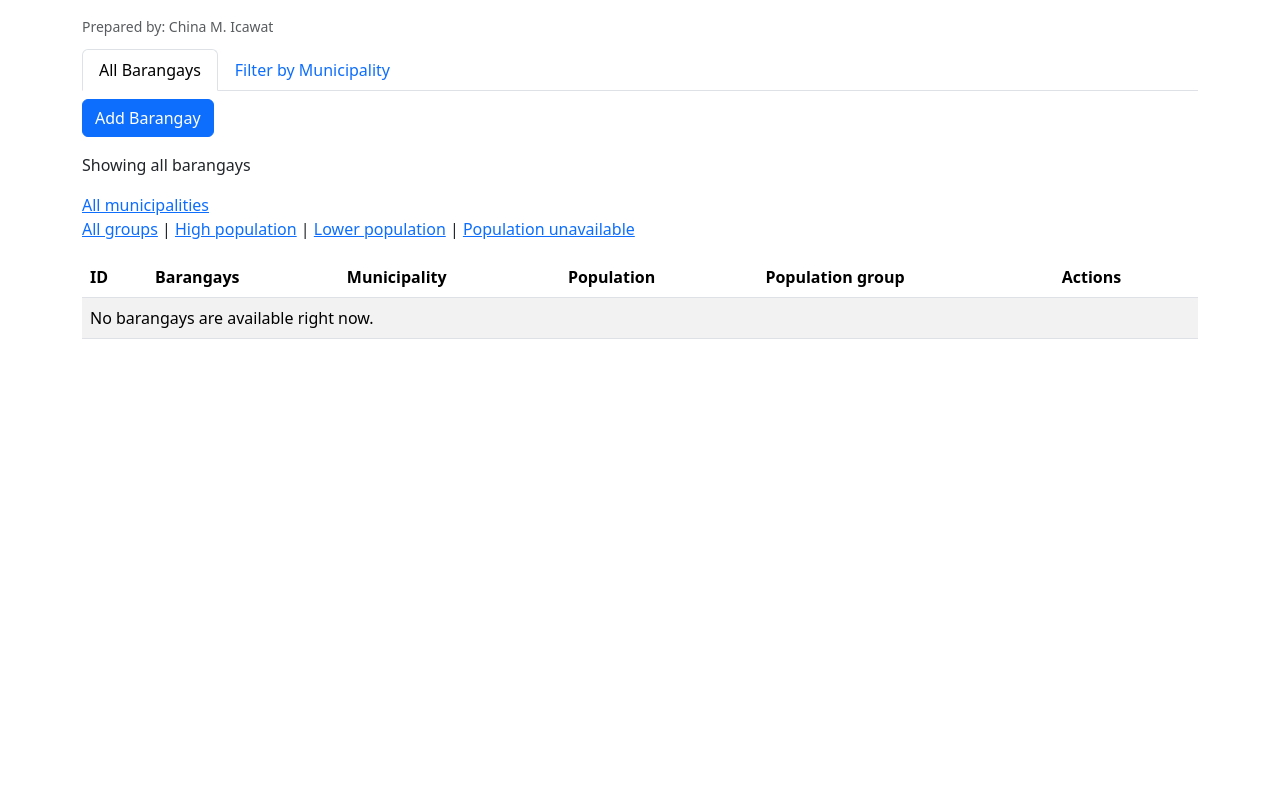
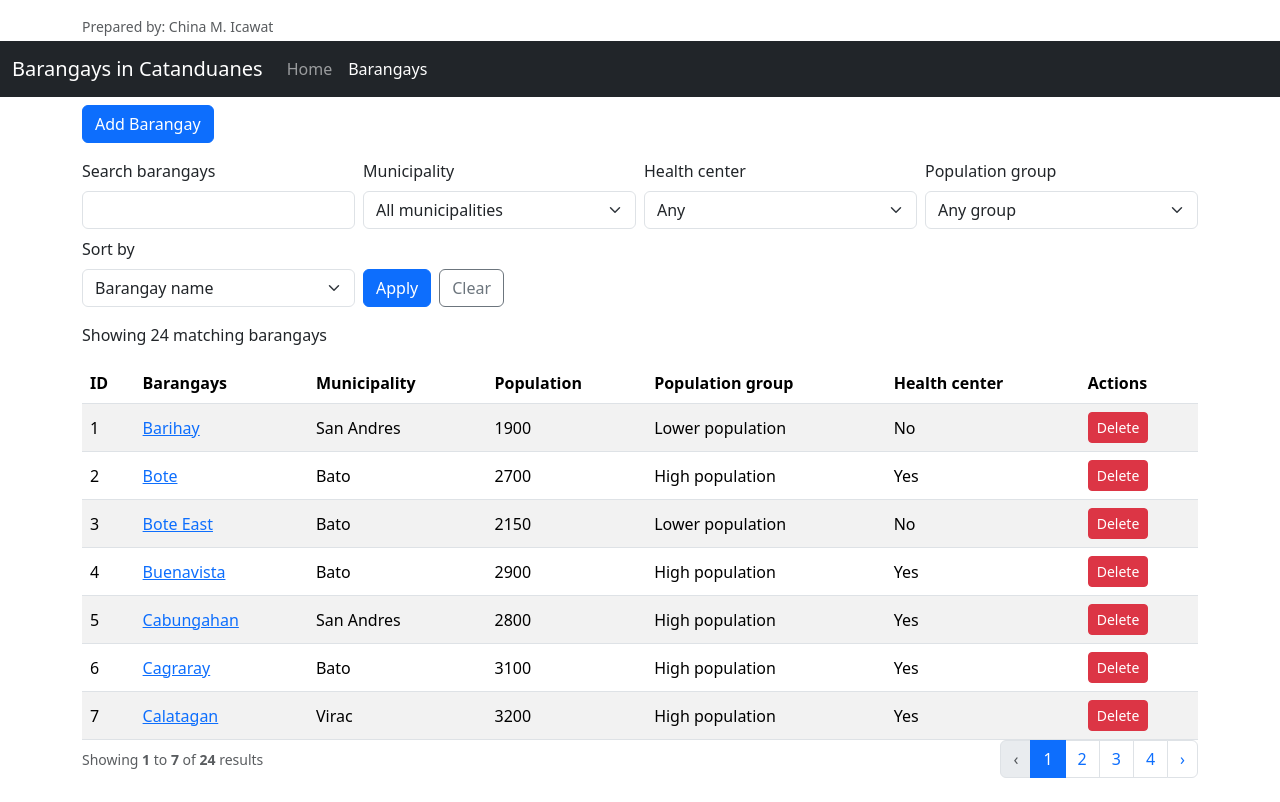
Before and after one commit to icawatchina-Dev/itrackb4_LA10_icawatchina, a Laravel app: page /brgys in a window 1280 px wide. Before the commit the page ends 339 px from the top, so only its background shows below. Run offline with Laravel 12, Linux system fonts and the light colour scheme; data comes from the database, SQL or seed files in the repository; data that the repository does not hold is empty; parts of the project's set-up code (start-up, migrations or seed data) failed here and were passed over.

Commit message:
Update acitvity log

```diff
--- a/app/Http/Controllers/BrgyController.php
+++ b/app/Http/Controllers/BrgyController.php
@@ -14,6 +14,31 @@ class BrgyController extends Controller
     {
         $selectedMunicipality = $request->query('municipality', 'all');
         $selectedPopulationGroup = $request->query('population_group', 'all');
+        $selectedHealthCenter = $request->query('has_health_center');
+        $search = $request->query('search', '');
+        $sort = $request->query('sort', 'brgy_name');
+
+        if (! is_string($selectedMunicipality)) {
+            $selectedMunicipality = 'all';
+        }
+
+        if (! is_string($selectedPopulationGroup) || $selectedPopulationGroup === '') {
+            $selectedPopulationGroup = 'all';
+        }
+
+        if (! is_string($selectedHealthCenter)) {
+            $selectedHealthCenter = null;
+        }
+
+        if (! is_string($search)) {
+            $search = '';
+        }
+
+        if (! is_string($sort) || ! in_array($sort, ['brgy_name', 'population'], true)) {
+            $sort = 'brgy_name';
+        }
+
+        $selectedMunicipalityName = $selectedMunicipality;
 
         $municipalities = Municipality::query()
             ->orderBy('name')
@@ -24,64 +49,62 @@ class BrgyController extends Controller
             ])
             ->all();
 
-        $brgys = Barangay::query()
-            ->with('municipality')
-            ->get()
-            ->values()
-            ->map(fn (Barangay $brgy, int $index) => [
-                'id' => $index + 1,
-                'route_key' => $brgy->getRouteKey(),
-                'name' => $brgy->getAttribute('brgy_name') ?? $brgy->name,
-                'municipality' => $brgy->municipality->name ?? null,
-                'municipality_id' => $brgy->municipality?->getKey(),
-                'population' => $brgy->getAttribute('population'),
-            ])
-            ->all();
+        $query = Barangay::query()
+            ->with('municipality');
 
-        $selectedMunicipalityName = $selectedMunicipality;
-        if ($selectedMunicipality !== 'all') {
+        if ($selectedMunicipality !== 'all' && $selectedMunicipality !== '') {
             $selectedMunicipalityRecord = collect($municipalities)
                 ->firstWhere('id', (int) $selectedMunicipality);
             $selectedMunicipalityName = $selectedMunicipalityRecord['name'] ?? $selectedMunicipality;
-
-            $brgys = array_values(array_filter(
-                $brgys,
-                fn (array $brgy) => $selectedMunicipalityRecord
-                    ? $brgy['municipality_id'] === $selectedMunicipalityRecord['id']
-                    : $brgy['municipality'] === $selectedMunicipality
-            ));
+            $query->where('city', $selectedMunicipalityName);
         }
 
-        if ($selectedPopulationGroup !== 'all') {
-            $brgys = array_values(array_filter(
-                $brgys,
-                function (array $brgy) use ($selectedPopulationGroup): bool {
-                    $population = $brgy['population'] ?? null;
+        if ($search !== '') {
+            $query->where('brgy_name', 'like', "%{$search}%");
+        }
 
-                    return match ($selectedPopulationGroup) {
-                        'high' => $population !== null && $population >= 2500,
-                        'lower' => $population !== null && $population < 2500,
-                        'unavailable' => $population === null,
-                        default => true,
-                    };
-                }
-            ));
+        match ($selectedPopulationGroup) {
+            'high' => $query->whereNotNull('population')->where('population', '>=', 2500),
+            'lower' => $query->whereNotNull('population')->where('population', '<', 2500),
+            'unavailable' => $query->whereNull('population'),
+            default => null,
+        };
+
+        if ($selectedHealthCenter !== null && $selectedHealthCenter !== ''
+            && in_array($selectedHealthCenter, ['0', '1'], true)) {
+            $query->where('has_health_center', $selectedHealthCenter);
         }
+
+        $brgys = $query
+            ->orderBy($sort)
+            ->orderBy('brgy_name')
+            ->paginate(7)
+            ->withQueryString();
+        $brgys->through(fn (Barangay $brgy, int $index) => [
+            'id' => $brgys->firstItem() + $index,
+            'route_key' => $brgy->getRouteKey(),
+            'name' => $brgy->brgy_name,
+            'municipality' => $brgy->municipality?->name ?? $brgy->city,
+            'municipality_id' => $brgy->municipality?->getKey(),
+            'population' => $brgy->population,
+            'has_health_center' => $brgy->has_health_center,
+        ]);
 
         return view('brgys.index', compact(
             'brgys',
             'municipalities',
             'selectedMunicipality',
             'selectedMunicipalityName',
-            'selectedPopulationGroup'
+            'selectedPopulationGroup',
+            'selectedHealthCenter',
+            'search',
+            'sort'
         ));
     }
 
     public function create()
     {
-        $municipalities = Municipality::query()
-            ->orderBy('name')
-            ->get(['id', 'name']);
+        $municipalities = Municipality::query()->orderBy('name')->get();
 
         return view('brgys.create', compact('municipalities'));
     }
@@ -89,17 +112,24 @@ class BrgyController extends Controller
     public function store(Request $request)
     {
         $validated = $request->validate([
-            'brgy_name' => ['required', 'string', 'max:255', Rule::unique('brgys', 'brgy_name')],
-            'city' => ['required', Rule::exists('municipalities', 'name')],
-            'population' => ['nullable', 'integer', 'min:0'],
+            'name' => ['required', 'string', 'max:255', Rule::unique('brgys', 'brgy_name')],
+            'municipality' => ['required', Rule::exists('municipalities', 'name')],
+            'population' => ['required', 'integer', 'min:0'],
             'household' => ['nullable', 'integer', 'min:0'],
             'has_health_center' => ['required', 'boolean'],
         ]);
 
-        $brgy = Barangay::create($validated);
+        $brgy = Barangay::create([
+            'brgy_name' => $validated['name'],
+            'city' => $validated['municipality'],
+            'population' => $validated['population'],
+            'household' => $validated['household'] ?? null,
+            'has_health_center' => $validated['has_health_center'],
+        ]);
 
         Log::info('Barangay saved', [
-            'id' => $brgy->getKey(),
+            'name' => $brgy->brgy_name,
+            'municipality' => $brgy->city,
         ]);
 
         return redirect()->route('brgys.index')->with('success', 'Barangay added successfully.');
@@ -107,12 +137,14 @@ class BrgyController extends Controller
 
     public function show(Barangay $brgy)
     {
+        $brgy->load('municipality');
+
         return view('brgys.show', compact('brgy'));
     }
 
     public function edit(Barangay $brgy)
     {
-        $municipalities = Municipality::all();
+        $municipalities = Municipality::query()->orderBy('name')->get();
 
         return view('brgys.edit', compact('brgy', 'municipalities'));
     }
@@ -120,19 +152,25 @@ class BrgyController extends Controller
     public function update(Request $request, Barangay $brgy)
     {
         $validated = $request->validate([
-            'brgy_name' => [
+            'name' => [
                 'required',
                 'string',
                 'max:255',
                 Rule::unique('brgys', 'brgy_name')->ignore($brgy->getKey(), 'brgy_name'),
             ],
-            'city' => ['required', Rule::exists('municipalities', 'name')],
-            'population' => ['nullable', 'integer', 'min:0'],
+            'municipality' => ['required', Rule::exists('municipalities', 'name')],
+            'population' => ['required', 'integer', 'min:0'],
             'household' => ['nullable', 'integer', 'min:0'],
             'has_health_center' => ['required', 'boolean'],
         ]);
 
-        $brgy->update($validated);
+        $brgy->update([
+            'brgy_name' => $validated['name'],
+            'city' => $validated['municipality'],
+            'population' => $validated['population'],
+            'household' => $validated['household'] ?? null,
+            'has_health_center' => $validated['has_health_center'],
+        ]);
 
         return redirect()->route('brgys.index')->with('success', 'Barangay updated successfully.');
     }
--- a/app/Providers/AppServiceProvider.php
+++ b/app/Providers/AppServiceProvider.php
@@ -2,6 +2,7 @@
 
 namespace App\Providers;
 
+use Illuminate\Pagination\Paginator;
 use Illuminate\Support\ServiceProvider;
 
 class AppServiceProvider extends ServiceProvider
@@ -12,5 +13,6 @@ class AppServiceProvider extends ServiceProvider
 
     public function boot(): void
     {
+        Paginator::useBootstrapFive();
     }
 }
--- a/resources/views/brgys/index.blade.php
+++ b/resources/views/brgys/index.blade.php
@@ -7,29 +7,53 @@
         <a href="{{ route('brgys.create') }}" class="btn btn-primary">Add Barangay</a>
     </div>
 
-    @if ($selectedMunicipality === 'all' && $selectedPopulationGroup === 'all')
-        <p>Showing all barangays</p>
-    @elseif ($selectedMunicipality !== 'all' && $selectedPopulationGroup === 'all')
-        <p>Showing barangays in {{ $selectedMunicipalityName }}</p>
-    @elseif ($selectedMunicipality === 'all' && $selectedPopulationGroup !== 'all')
-        <p>Showing barangays in all municipalities with {{ $selectedPopulationGroup }} population</p>
-    @else
-        <p>Showing barangays in {{ $selectedMunicipalityName }} with {{ $selectedPopulationGroup }} population</p>
-    @endif
+    <form method="GET" action="{{ route('brgys.index') }}" class="row g-2 align-items-end mb-3">
+        <div class="col-md-3">
+            <label for="search" class="form-label">Search barangays</label>
+            <input class="form-control" type="text" id="search" name="search" value="{{ $search }}">
+        </div>
+        <div class="col-md-3">
+            <label for="municipality" class="form-label">Municipality</label>
+            <select class="form-select" id="municipality" name="municipality">
+                <option value="all" @selected($selectedMunicipality === 'all' || $selectedMunicipality === '')>All municipalities</option>
+                @foreach ($municipalities as $municipality)
+                    <option value="{{ $municipality['id'] }}" @selected($selectedMunicipality == $municipality['id'])>
+                        {{ $municipality['name'] }}
+                    </option>
+                @endforeach
+            </select>
+        </div>
+        <div class="col-md-3">
+            <label for="has_health_center" class="form-label">Health center</label>
+            <select class="form-select" id="has_health_center" name="has_health_center">
+                <option value="" @selected($selectedHealthCenter === null || $selectedHealthCenter === '')>Any</option>
+                <option value="1" @selected($selectedHealthCenter === '1')>Has health center</option>
+                <option value="0" @selected($selectedHealthCenter === '0')>No health center</option>
+            </select>
+        </div>
+        <div class="col-md-3">
+            <label for="population_group" class="form-label">Population group</label>
+            <select class="form-select" id="population_group" name="population_group">
+                <option value="all" @selected($selectedPopulationGroup === 'all')>Any group</option>
+                <option value="high" @selected($selectedPopulationGroup === 'high')>High population</option>
+                <option value="lower" @selected($selectedPopulationGroup === 'lower')>Lower population</option>
+                <option value="unavailable" @selected($selectedPopulationGroup === 'unavailable')>Population unavailable</option>
+            </select>
+        </div>
+        <div class="col-md-3">
+            <label for="sort" class="form-label">Sort by</label>
+            <select class="form-select" id="sort" name="sort">
+                <option value="brgy_name" @selected($sort === 'brgy_name')>Barangay name</option>
+                <option value="population" @selected($sort === 'population')>Population</option>
+            </select>
+        </div>
+        <div class="col-md-9 d-flex gap-2">
+            <button type="submit" class="btn btn-primary">Apply</button>
+            <a href="{{ route('brgys.index') }}" class="btn btn-outline-secondary">Clear</a>
+        </div>
+    </form>
 
-    <nav aria-label="Filter by municipality">
-        <a href="{{ route('brgys.index', ['municipality' => 'all', 'population_group' => $selectedPopulationGroup]) }}">All municipalities</a>
-        @foreach ($municipalities as $municipality)
-            | <a href="{{ route('brgys.index', ['municipality' => $municipality['id'], 'population_group' => $selectedPopulationGroup]) }}">{{ $municipality['name'] }}</a>
-        @endforeach
-</nav>
-
-    <nav aria-label="Filter by population group" class="mb-3">
-        <a href="{{ route('brgys.index', ['municipality' => $selectedMunicipality, 'population_group' => 'all']) }}">All groups</a> |
-        <a href="{{ route('brgys.index', ['municipality' => $selectedMunicipality, 'population_group' => 'high']) }}">High population</a> |
-        <a href="{{ route('brgys.index', ['municipality' => $selectedMunicipality, 'population_group' => 'lower']) }}">Lower population</a> |
-        <a href="{{ route('brgys.index', ['municipality' => $selectedMunicipality, 'population_group' => 'unavailable']) }}">Population unavailable</a>
-    </nav>
+    <p>Showing {{ $brgys->total() }} matching barangays</p>
 
     <div class="table-responsive">
         <table class="table table-striped align-middle mb-0">
@@ -40,6 +64,7 @@
                     <th scope="col">Municipality</th>
                     <th scope="col">Population</th>
                     <th scope="col">Population group</th>
+                    <th scope="col">Health center</th>
                     <th scope="col">Actions</th>
                 </tr>
             </thead>
@@ -59,6 +84,7 @@
                                 Lower population
                             @endif
                         </td>
+                        <td>{{ $brgy['has_health_center'] ? 'Yes' : 'No' }}</td>
                         <td>
                             <form action="{{ route('brgys.destroy', $brgy['route_key']) }}" method="POST" onsubmit="return confirm('Delete this record?')">
                                 @csrf
@@ -69,10 +95,11 @@
                     </tr>
                 @empty
                     <tr>
-                        <td colspan="6">No barangays are available right now.</td>
+                        <td colspan="7">No barangays are available right now.</td>
                     </tr>
                 @endforelse
             </tbody>
         </table>
     </div>
+    {{ $brgys->links() }}
 @endsection
--- a/resources/views/layouts/app.blade.php
+++ b/resources/views/layouts/app.blade.php
@@ -9,16 +9,14 @@
 <body>
     <header class="container pt-3">
         <p class="small text-muted mb-1">Prepared by: China M. Icawat</p>
-        <h1 class="visually-hidden">Barangays in Catanduanes</h1>
     </header>
-    <nav class="container pt-2" aria-label="Main navigation">
-        @include('partials._nav')
-    </nav>
+    @include('partials._nav')
     <main class="container py-2">
         @if (session('success'))
             <div class="alert alert-success" role="status">{{ session('success') }}</div>
         @endif
         @yield('content')
     </main>
+    <script src="https://cdn.jsdelivr.net/npm/bootstrap@5.3.3/dist/js/bootstrap.bundle.min.js" defer></script>
 </body>
 </html>
--- a/resources/views/partials/_nav.blade.php
+++ b/resources/views/partials/_nav.blade.php
@@ -1,8 +1,25 @@
-<ul class="nav nav-tabs">
-	<li class="nav-item">
-		<a class="nav-link {{ request()->is('brgys*') ? 'active' : '' }}" @if (request()->is('brgys*')) aria-current="page" @endif href="{{ route('brgys.index') }}">All Barangays</a>
-	</li>
-	<li class="nav-item">
-		<a class="nav-link {{ request()->routeIs('brgys.filter') ? 'active' : '' }}" href="{{ route('brgys.filter', ['municipality' => 'San Andres']) }}">Filter by Municipality</a>
-	</li>
-</ul>
+<nav class="navbar navbar-expand-lg bg-dark" data-bs-theme="dark" aria-label="Main navigation">
+    <div class="container-fluid">
+        <a class="navbar-brand" href="{{ route('home') }}">Barangays in Catanduanes</a>
+
+        <button class="navbar-toggler" type="button" data-bs-toggle="collapse" data-bs-target="#mainNav"
+            aria-controls="mainNav" aria-expanded="false" aria-label="Toggle navigation">
+            <span class="navbar-toggler-icon"></span>
+        </button>
+
+        <div class="collapse navbar-collapse" id="mainNav">
+            <ul class="navbar-nav">
+                <li class="nav-item">
+                    <a class="nav-link {{ request()->routeIs('home') ? 'active' : '' }}"
+                        @if (request()->routeIs('home')) aria-current="page" @endif
+                        href="{{ route('home') }}">Home</a>
+                </li>
+                <li class="nav-item">
+                    <a class="nav-link {{ request()->routeIs('brgys.*') ? 'active' : '' }}"
+                        @if (request()->routeIs('brgys.*')) aria-current="page" @endif
+                        href="{{ route('brgys.index') }}">Barangays</a>
+                </li>
+            </ul>
+        </div>
+    </div>
+</nav>
--- a/routes/web.php
+++ b/routes/web.php
@@ -1,6 +1,6 @@
 <?php
 use App\Http\Controllers\BrgyController;
-
+use App\Http\Controllers\HomeController;
 use Illuminate\Support\Facades\Route;
 
 Route::get('/whoami', function () {
@@ -11,4 +11,6 @@ Route::get('/brgy/filter/{municipality}', function (string $municipality) {
     return redirect()->route('brgys.index', ['municipality' => $municipality]);
 })->name('brgys.filter');
 
+Route::get('/', [HomeController::class, 'index'])->name('home');
+
 Route::resource('brgys', BrgyController::class);
```
Also changed, not shown: app/Http/Controllers/HomeController.php (added, +16 -0 lines), database/seeders/BarangaySeeder.php (+33 -42 lines), database/seeders/DatabaseSeeder.php (+6 -37 lines), resources/views/brgys/create.blade.php (+9 -9 lines), resources/views/brgys/edit.blade.php (+8 -8 lines), resources/views/home.blade.php (added, +45 -0 lines), resources/views/welcome.blade.php (deleted, +0 -24 lines), tests/Feature/BrgyPagesTest.php (+187 -66 lines), README.md, public/img/chin.jpg (added), resources/views/brgys/show.blade.php (line endings or trailing spaces), storage/app/private/barangays.json.
